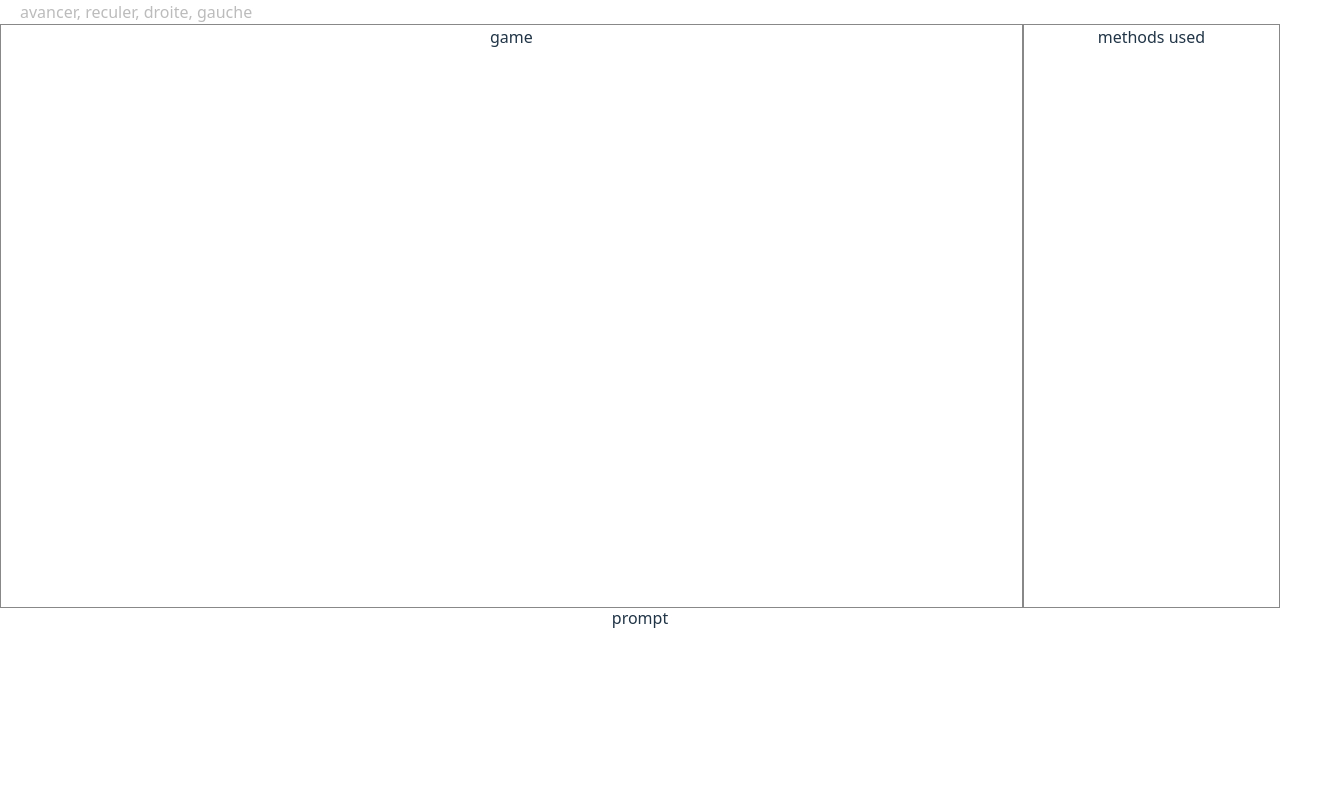
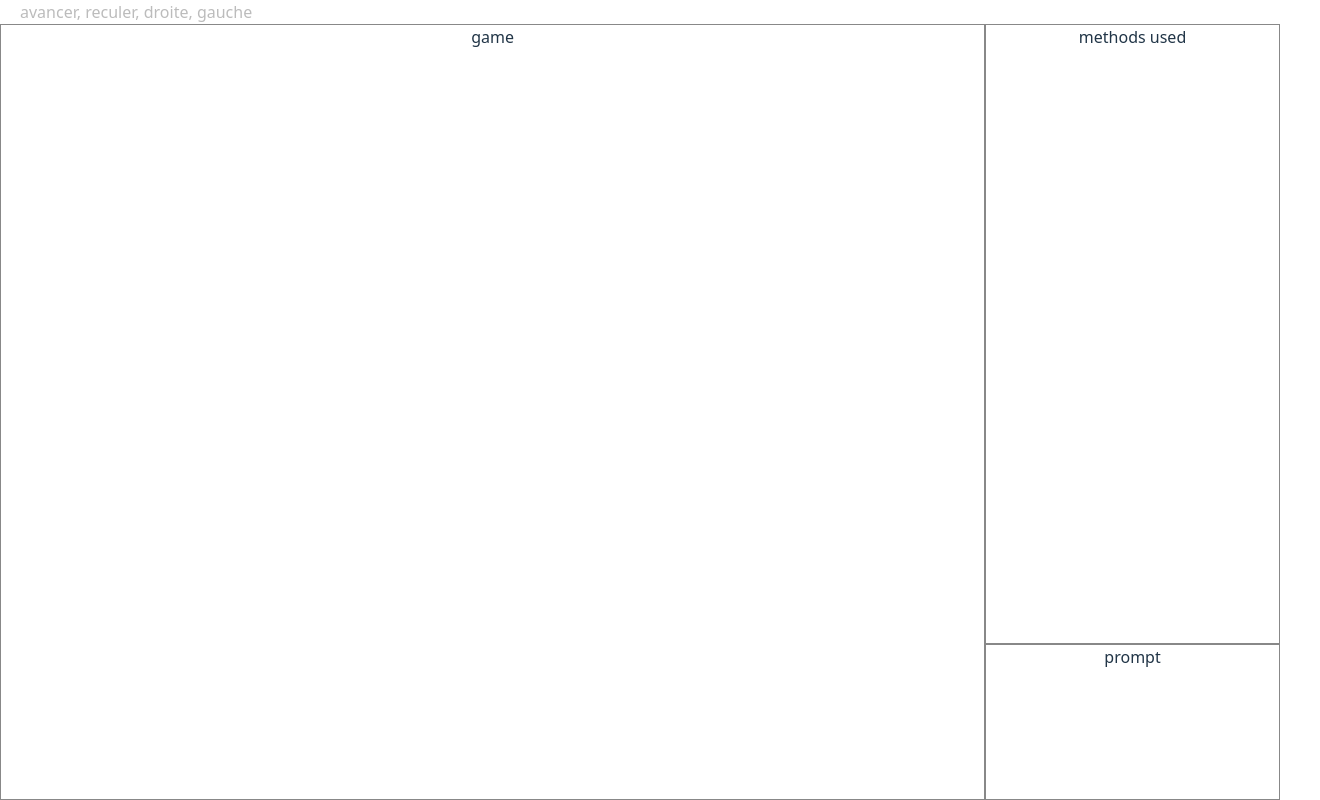
Before and after one commit to Cyraullie/Hackathon3A, a website built with Vite: page Hackathon3A/frontend/index.html in a window 1280 px wide. Shown: the whole page, 1320 px wide, since content can reach past the window. Built offline with nearby package versions, Linux system fonts and the light colour scheme.

Commit message:
graphic part done

```diff
--- a/Hackathon3A/frontend/src/main_page.ts
+++ b/Hackathon3A/frontend/src/main_page.ts
@@ -15,12 +15,14 @@ export async function run() {
 			<div id="game">
 				game
 			</div>
-			<div id="methods_used">
-				methods used
+			<div id="left_part">
+				<div id="methods_used">
+					methods used
+				</div>
+				<div id="prompt">
+					prompt
+				</div>
 			</div>
-		</div>
-		<div id="prompt">
-			prompt
 		</div>
 	</div>
 	`
--- a/Hackathon3A/frontend/src/style.css
+++ b/Hackathon3A/frontend/src/style.css
@@ -45,7 +45,6 @@ h1 {
 #game_page {
   width: 100%;
   height: 100vh;
-  max-width: 1280px;
   margin: 0 auto;
   text-align: center;
   display: flex;
@@ -55,32 +54,30 @@ h1 {
 #methods {
 	width: 100%;
 	text-align: initial;
+}
+
+#methods_list {
+	color: #bcbcbc;
 	padding-left: 20px;
 	padding-right: 20px;
 }
 
-#methods_list {
-	color: #bcbcbc;
+#center_part {
+  display: flex;
+  flex-direction: row;
+  width: 100%;
+  margin: 0;
+  flex: 8;
 }
 
-#center_part {
-  display: flex;
-  width: 100%;
-  margin: 0;
-  flex: 6;
+#left_part {
+	flex: 3;
+	display: flex;
+	flex-direction: column;
 }
 
-#center_part > :first-child {
-	flex: 8;
-  	height: 100%;
-	border-color: #888;
-	border-width: 1px;
-	border-style: solid;
-}
-
-#center_part > :last-child {
-	flex: 2;
-  	height: 100%;
+#game {
+	flex: 10;
 	border-color: #888;
 	border-width: 1px;
 	border-style: solid;
@@ -88,6 +85,16 @@ h1 {
 
 #prompt {
 	flex: 2;
+	border-color: #888;
+	border-width: 1px;
+	border-style: solid;
+}
+
+#methods_used {
+	flex: 8;
+	border-color: #888;
+	border-width: 1px;
+	border-style: solid;
 }
 
 .logo {
```
